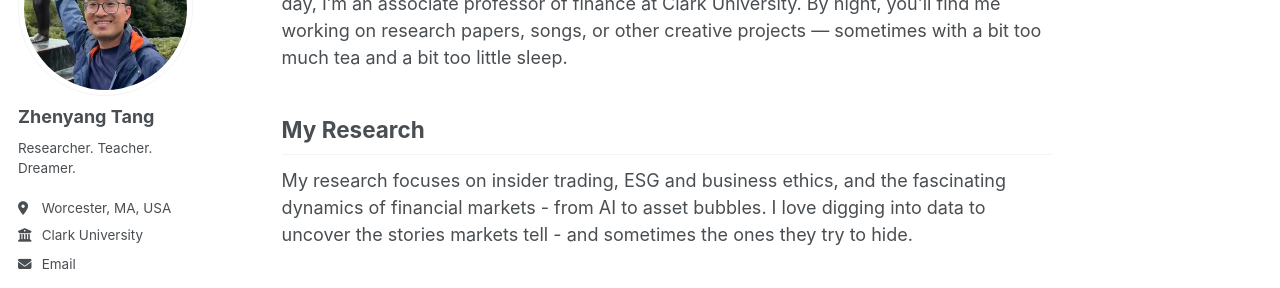
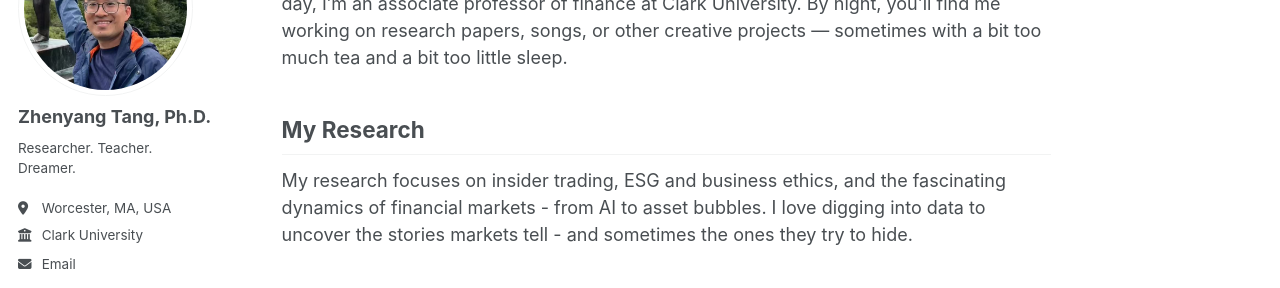
Before and after one commit to zhenyang-tang/zhenyang-tang.github.io, a Jekyll site: the page built from _pages/about.md, in a window 1280 px wide. Shown: the part 178-466 px from the top of the page. Built offline with Jekyll 4.4.1, drawn with Linux system fonts in a browser that asks for light colours; some web fonts are replaced; a script that is not in the unit is left out.

```diff
--- a/_config.yml
+++ b/_config.yml
@@ -24,7 +24,7 @@ cv                       : "files/cv_202508.pdf"
 author:
   # Biographic information
   avatar           : "Avatar2.png"
-  name             : "Zhenyang Tang"
+  name             : "Zhenyang Tang, Ph.D."
   bio              : "Researcher. Teacher. Dreamer."
   employer         : "Clark University"
   location         : "Worcester, MA, USA"
```
